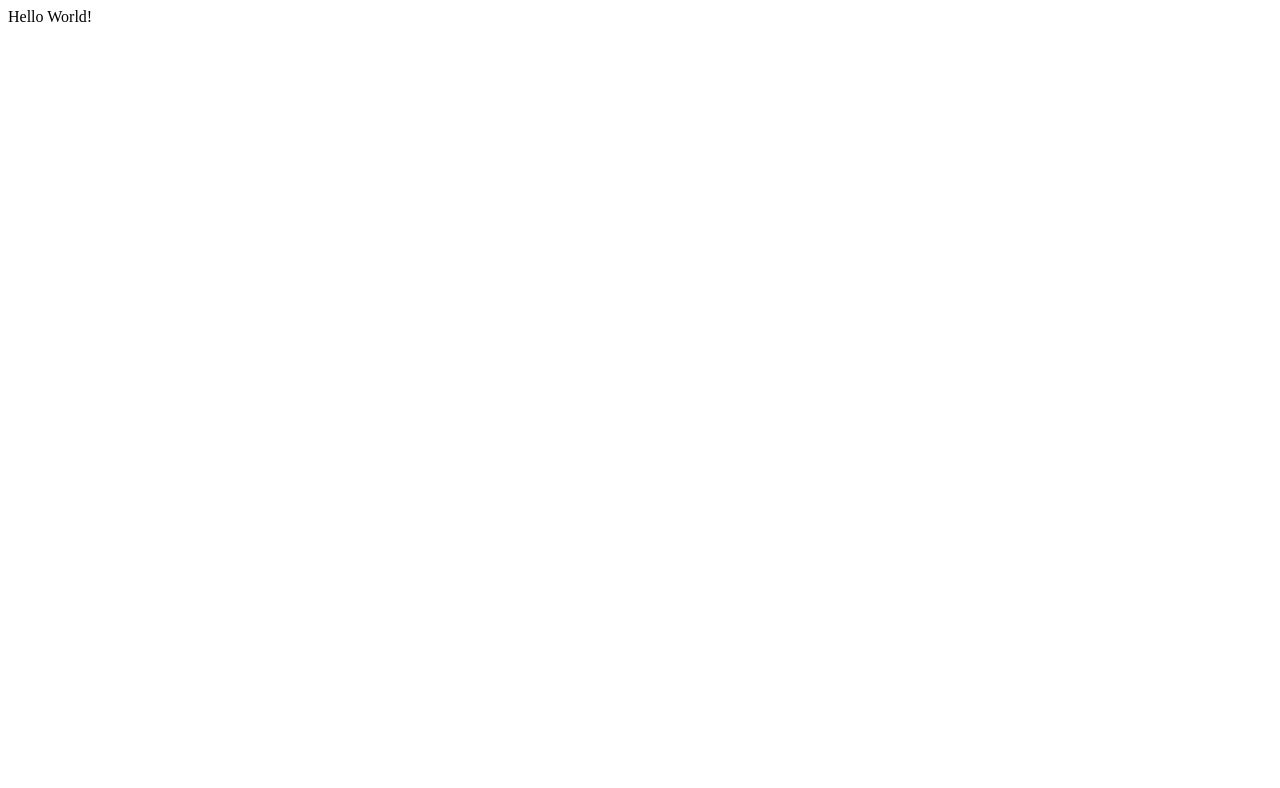
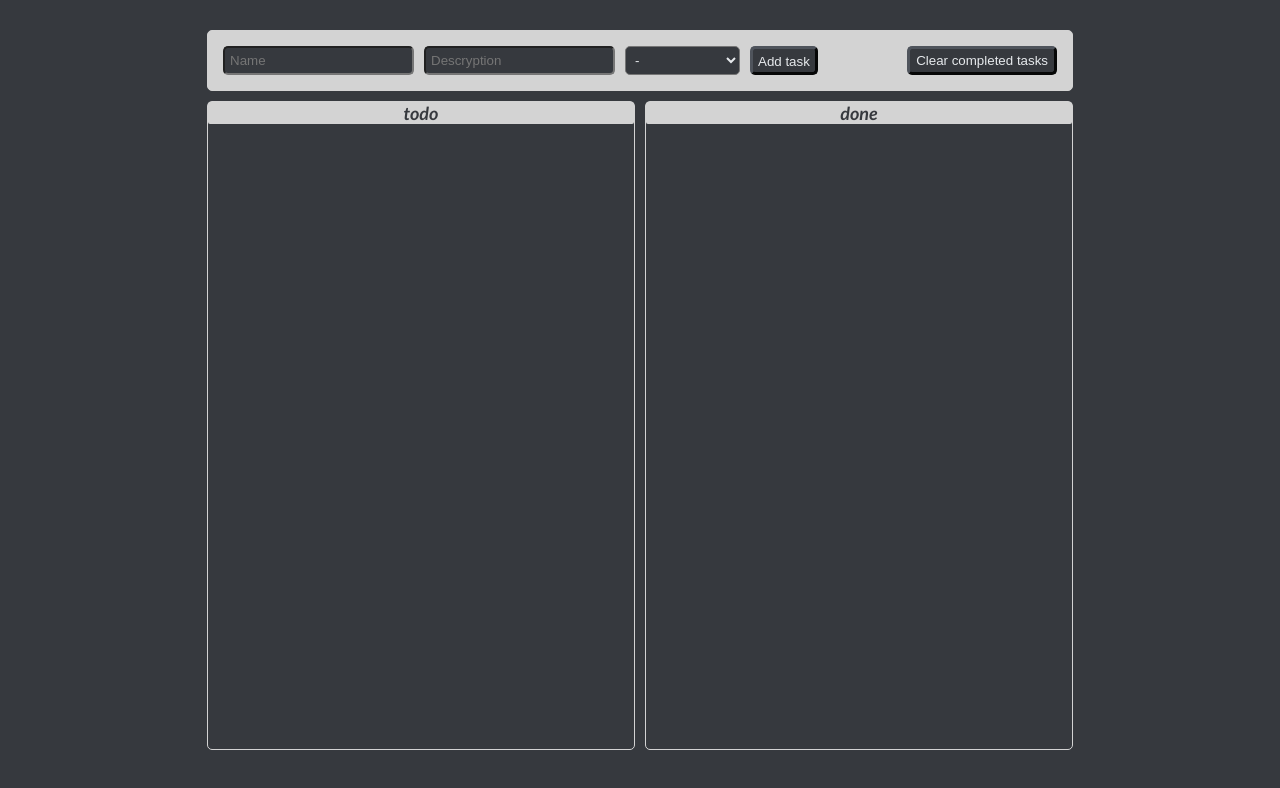
Before and after one commit to PawelKuruc/angular-supremacy, an Angular app: page / in a window 1280 px wide. Shown: the top 788 px of the page. Built offline with nearby package versions, Linux system fonts and the light colour scheme.

Commit message:
some css

```diff
--- a/src/app/app.component.css
+++ b/src/app/app.component.css
@@ -0,0 +1,40 @@
+.main-container {
+    width: 90vw;
+    max-width: 866px;
+    height: 90vh;
+    margin: auto;
+    margin-top: 30px;
+
+    display: grid;
+    grid-template-columns: 1fr 1fr;
+    grid-template-rows: auto 1fr;
+    gap: 10px;
+}
+
+app-control-panel{
+    grid-column-start: 1;
+    grid-column-end: 3;
+
+    background-color: lightgray;
+    border: 1px solid lightgray;
+    border-radius: 5px;
+    padding: 10px;
+}
+
+app-todo-area{
+    grid-row-start: 2;
+    grid-row-end: 3;
+
+    border: 1px solid lightgray;
+    border-radius: 5px;
+    padding: 0px;
+}
+
+app-done-area{
+    grid-row-start: 2;
+    grid-row-end: 3;
+
+    border: 1px solid lightgray;
+    border-radius: 5px;
+    padding: 0px;
+}
--- a/src/app/app.component.html
+++ b/src/app/app.component.html
@@ -1 +1,5 @@
-Hello World!
+<div class="main-container">
+  <app-control-panel></app-control-panel>
+  <app-todo-area></app-todo-area>
+  <app-done-area></app-done-area>
+</div>
--- a/src/app/app.component.ts
+++ b/src/app/app.component.ts
@@ -10,20 +10,6 @@ import { User } from './data-model/User';
 export class AppComponent {
   title = 'angular-supremacy';
 
-  constructor(){
-    var user1: User = new User('Paweł Kuruc', 'orange');
-    var user2: User = new User('Eryk Pałasz', 'blue');
-
-    var task1: Task = new Task('Doing things', '');
-    var task2: Task = new Task('Something important', '', user1);
-
-    task1.assign(user2);
-    task2.setName('Collecting data');
-    task2.setDescription('This is a task about collecting some important data');
-    task2.assign(user2);
-    task2.removeAssignment();
-    task1.showTaskHistory();
-    task2.showTaskHistory();
-  }
+  constructor(){}
 
 }
--- a/src/app/control-panel/control-panel.component.css
+++ b/src/app/control-panel/control-panel.component.css
@@ -0,0 +1,32 @@
+form{
+    margin: auto;
+    float: left;
+}
+
+input, select {
+    margin: 5px;
+    padding: 5px;
+    background-color: #36393e;
+    color: #e6e9ec;
+    border-radius: 5px;
+}
+
+button, .submit {
+    height: 29px;
+    margin: 5px;
+    border: outset #4f545c;
+    border-radius: 5px;
+    background-color: #36393e;
+    color: #e6e9ec;
+    float: right;
+}
+
+button:hover, .submit:hover {
+    background-color: #494d53;
+    border: outset #4f545c;
+}
+
+button:active, .submit:active {
+    color: #36393e;
+    border: inset #4f545c;
+}
--- a/src/app/control-panel/control-panel.component.html
+++ b/src/app/control-panel/control-panel.component.html
@@ -1 +1,24 @@
-<p>control-panel works!</p>
+<form>
+    <input
+        type="text"
+        placeholder="Name"
+    >
+    <input
+        type="text"
+        placeholder="Descryption"
+    >
+    <select
+    > <!--TODO opcje generowane z listy użytkowników-->
+        <option value="no assingnment"> - </option>
+        <option value="Paweł Kuruc">Paweł Kuruc</option>
+        <option value="Eryk Pałasz">Eryk Pałasz</option>
+        <option value="Oskar Anczyk">Oskar Anczyk</option>
+        <option value="Paweł Wolf">Paweł Wolf</option>
+    </select>
+    <input
+        type="submit"
+        value="Add task"
+        class="submit"
+    >
+</form>
+<button>Clear completed tasks</button>
--- a/src/app/done-area/done-area.component.css
+++ b/src/app/done-area/done-area.component.css
@@ -0,0 +1,9 @@
+.area-title{
+    background-color: lightgray;
+    text-align: center;
+    color: #36393e;
+    font-size: large;
+    font-style: italic;
+    font-weight: 600;
+    border-radius: 2px;
+}
--- a/src/app/done-area/done-area.component.html
+++ b/src/app/done-area/done-area.component.html
@@ -1 +1,3 @@
-<p>done-area works!</p>
+<div class="area-title">
+    done
+</div>
--- a/src/app/todo-area/todo-area.component.css
+++ b/src/app/todo-area/todo-area.component.css
@@ -0,0 +1,9 @@
+.area-title{
+    background-color: lightgray;
+    text-align: center;
+    color: #36393e;
+    font-size: large;
+    font-style: italic;
+    font-weight: 600;
+    border-radius: 2px;
+}
--- a/src/app/todo-area/todo-area.component.html
+++ b/src/app/todo-area/todo-area.component.html
@@ -1 +1,3 @@
-<p>todo-area works!</p>
+<div class="area-title">
+    todo
+</div>
--- a/src/styles.css
+++ b/src/styles.css
@@ -1 +1,6 @@
-/* You can add global styles to this file, and also import other style files */
+body {
+    font-family: "Calibri";
+    background-color: #36393e;
+    color: lightgray;
+    box-sizing: border-box;
+}
```
